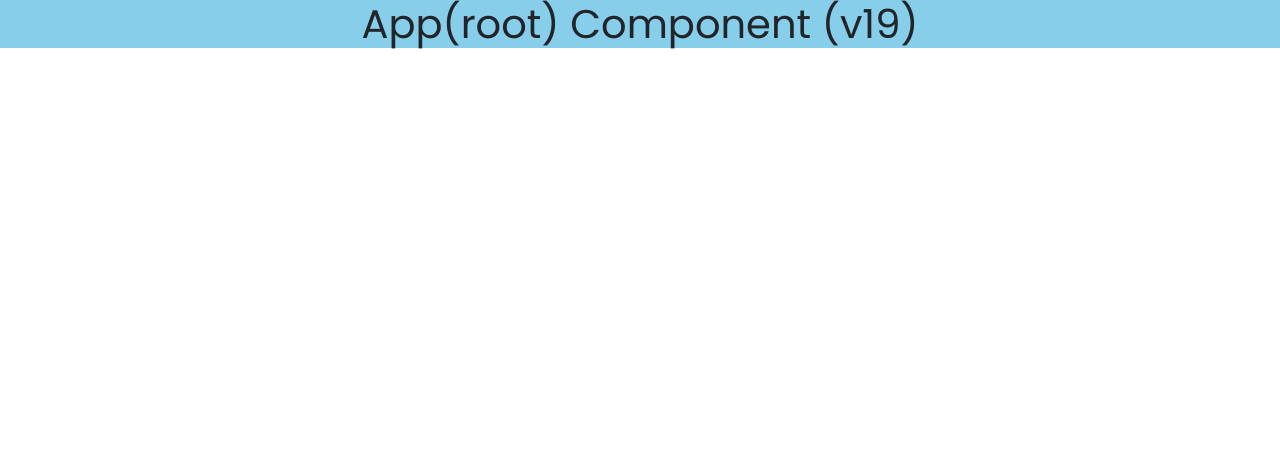
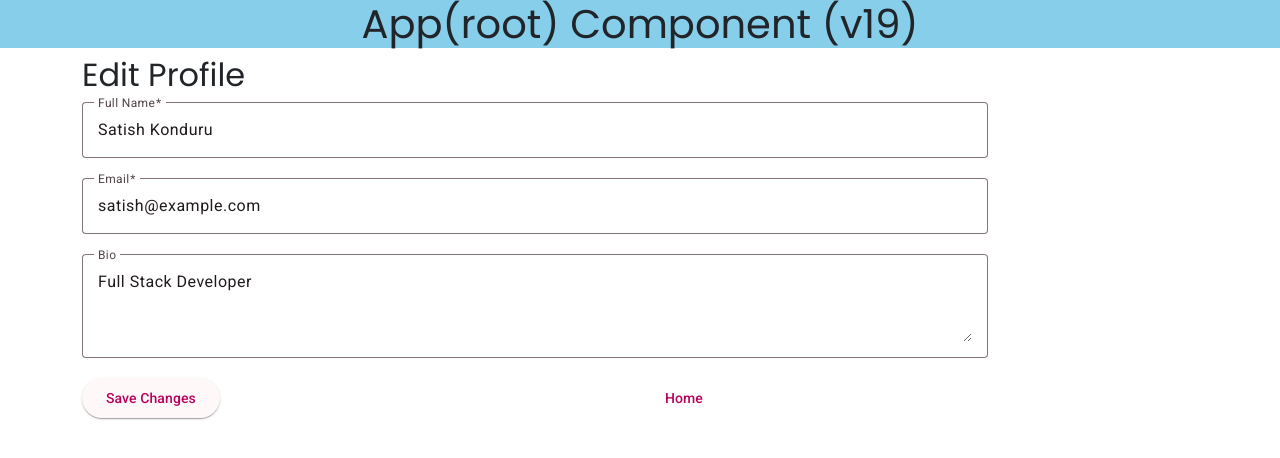
Before and after one commit to SatishKonduru/SELF-19, an Angular app: page /#/edit-profile in a window 1280 px wide. Before the commit this address led to /#/. Shown: the top 458 px of the page. Built offline with nearby package versions, Linux system fonts and the light colour scheme.

Commit message:
CanDeactivate

```diff
--- a/src/app/app.config.ts
+++ b/src/app/app.config.ts
@@ -7,9 +7,11 @@ import {
 } from '@angular/router';
 
 import { routes } from './app.routes';
+import { provideAnimations } from '@angular/platform-browser/animations';
 
 export const appConfig: ApplicationConfig = {
   providers: [
+    provideAnimations(),
     provideZoneChangeDetection({ eventCoalescing: true }),
     provideRouter(
       routes,
--- a/src/app/app.routes.ts
+++ b/src/app/app.routes.ts
@@ -8,6 +8,9 @@ import { LoginComponent } from './components/login/login.component';
 import { DashboardComponent } from './components/dashboard/dashboard.component';
 import { authGuard } from './guards/auth.guard';
 import { HomeComponent } from './components/home/home.component';
+import { EditProfileComponent } from './components/edit-profile/edit-profile.component';
+import { editProfileGuard } from './guards/edit-profile.guard';
+import { canDeactivateGuard } from './guards/can-deactivate.guard';
 
 export const routes: Routes = [
   {
@@ -52,4 +55,10 @@ export const routes: Routes = [
     component: DashboardComponent,
     canActivate: [authGuard],
   },
+  {
+    path: 'edit-profile',
+    component: EditProfileComponent,
+    // canDeactivate: [editProfileGuard],
+    canDeactivate: [canDeactivateGuard],
+  },
 ];
--- /dev/null
+++ b/src/app/components/confirm-dialog/confirm-dialog.component.html
@@ -0,0 +1,10 @@
+<div class="container">
+  <h2 mat-dialog-title>{{ data.title }}</h2>
+  <mat-dialog-content>
+    <p>{{ data.message }}</p>
+  </mat-dialog-content>
+  <mat-dialog-actions align="end">
+    <button mat-stroked-button color="warn" (click)="onConfirm()">Yes</button>
+    <button mat-button color="primary" (click)="onCancel()">No</button>
+  </mat-dialog-actions>
+</div>
--- /dev/null
+++ b/src/app/components/confirm-dialog/confirm-dialog.component.ts
@@ -0,0 +1,27 @@
+import { Component, inject } from '@angular/core';
+import { MAT_DIALOG_DATA, MatDialogRef } from '@angular/material/dialog';
+import { MatDialogModule } from '@angular/material/dialog';
+import { MatButtonModule } from '@angular/material/button';
+@Component({
+  selector: 'app-confirm-dialog',
+  imports: [MatDialogModule, MatButtonModule],
+  templateUrl: './confirm-dialog.component.html',
+  styleUrl: './confirm-dialog.component.css',
+})
+export class ConfirmDialogComponent {
+  // constructor(
+  //   private dialogRef: MatDialogRef<ConfirmDialogComponent>,
+  //   @Inject(MAT_DIALOG_DATA) public data: { title: string; message: string }
+  // ) {}
+
+  private dialogRef = inject(MatDialogRef<ConfirmDialogComponent>);
+  data = inject<{ title: string; message: string }>(MAT_DIALOG_DATA);
+
+  onConfirm() {
+    this.dialogRef.close(true);
+  }
+
+  onCancel() {
+    this.dialogRef.close(false);
+  }
+}
--- /dev/null
+++ b/src/app/components/edit-profile/edit-profile.component.html
@@ -0,0 +1,58 @@
+<div class="container">
+  <h2>Edit Profile</h2>
+
+  <form #profileForm="ngForm">
+    <div class="form-group row col-10">
+      <mat-form-field appearance="outline">
+        <mat-label>Full Name</mat-label>
+        <input
+          matInput
+          type="text"
+          name="name"
+          [(ngModel)]="user.name"
+          (ngModelChange)="onInputChange()"
+          required
+        />
+      </mat-form-field>
+    </div>
+
+    <div class="form-group row col-10">
+      <mat-form-field appearance="outline">
+        <mat-label>Email</mat-label>
+        <input
+          matInput
+          type="email"
+          name="email"
+          [(ngModel)]="user.email"
+          (ngModelChange)="onInputChange()"
+          required
+        />
+      </mat-form-field>
+    </div>
+
+    <div class="form-group row col-10">
+      <mat-form-field appearance="outline">
+        <mat-label>Bio</mat-label>
+        <textarea
+          matInput
+          name="bio"
+          [(ngModel)]="user.bio"
+          (ngModelChange)="onInputChange()"
+          rows="3"
+        ></textarea>
+      </mat-form-field>
+    </div>
+    <div class="row">
+      <div class="col-6">
+        <button mat-raised-button (click)="saveChanges()">Save Changes</button>
+      </div>
+      <div class="col-6">
+        <button mat-button [routerLink]="['/home']">Home</button>
+      </div>
+    </div>
+  </form>
+
+  @if(!isSaved){
+  <h2>⚠️ You have unsaved changes!</h2>
+  }
+</div>
--- /dev/null
+++ b/src/app/components/edit-profile/edit-profile.component.ts
@@ -0,0 +1,76 @@
+import { Component, inject } from '@angular/core';
+import { RouterLink } from '@angular/router';
+import { MatFormFieldModule } from '@angular/material/form-field';
+import { FormsModule } from '@angular/forms';
+import { MatInputModule } from '@angular/material/input';
+import { MatButtonModule } from '@angular/material/button';
+import { CommonModule } from '@angular/common';
+import { ConfirmDialogComponent } from '../confirm-dialog/confirm-dialog.component';
+import { map, Observable } from 'rxjs';
+import { MatDialog } from '@angular/material/dialog';
+@Component({
+  selector: 'app-edit-profile',
+  imports: [
+    RouterLink,
+    MatFormFieldModule,
+    FormsModule,
+    MatInputModule,
+    MatButtonModule,
+    CommonModule,
+  ],
+  templateUrl: './edit-profile.component.html',
+  styleUrl: './edit-profile.component.css',
+})
+export class EditProfileComponent {
+  // isSaved = true;
+  // user = {
+  //   name: 'Satish Konduru',
+  //   email: 'satish@example.com',
+  //   bio: 'Full Stack Developer',
+  // };
+  // onInputChange() {
+  //   this.isSaved = false;
+  // }
+  // saveChanges() {
+  //   this.isSaved = true;
+  //   alert('Profile saved successfully!');
+  // }
+  // // The guard will check this property to know whether changes are unsaved
+  // hasUnsavedChanges(): boolean {
+  //   return !this.isSaved;
+  // }
+  user = {
+    name: 'Satish Konduru',
+    email: 'satish@example.com',
+    bio: 'Full Stack Developer',
+  };
+
+  isSaved = true;
+
+  private dialog = inject(MatDialog);
+
+  onInputChange() {
+    this.isSaved = false;
+  }
+
+  saveChanges() {
+    this.isSaved = true;
+    alert('Profile saved successfully!');
+  }
+
+  canDeactivate(): boolean | Observable<boolean> {
+    if (this.isSaved) {
+      return true;
+    }
+
+    const dialogRef = this.dialog.open(ConfirmDialogComponent, {
+      width: '350px',
+      data: {
+        title: 'Unsaved Changes',
+        message: 'You have unsaved changes. Do you really want to leave?',
+      },
+    });
+
+    return dialogRef.afterClosed().pipe(map((result) => !!result));
+  }
+}
--- a/src/app/components/home/home.component.html
+++ b/src/app/components/home/home.component.html
@@ -9,3 +9,7 @@
   </div>
   <h2>Home Component</h2>
 </div>
+<hr />
+<div class="container">
+  <button mat-stroked-button [routerLink]="['/edit-profile']">Edit Profile</button>
+</div>
--- /dev/null
+++ b/src/app/guards/can-deactivate.guard.ts
@@ -0,0 +1,11 @@
+import { CanDeactivateFn } from '@angular/router';
+import { CanComponentDeactivate } from '../interfaces/can-component-deactivate';
+
+export const canDeactivateGuard: CanDeactivateFn<CanComponentDeactivate> = (
+  component,
+  currentRoute,
+  currentState,
+  nextState
+) => {
+  return component.canDeactivate ? component.canDeactivate() : true;
+};
--- /dev/null
+++ b/src/app/interfaces/can-component-deactivate.ts
@@ -0,0 +1,5 @@
+import { Observable } from 'rxjs';
+
+export interface CanComponentDeactivate {
+  canDeactivate: () => boolean | Promise<boolean> | Observable<boolean>;
+}
```
Also changed, not shown: src/app/guards/edit-profile.guard.ts (added, +34 -0 lines), src/app/components/confirm-dialog/confirm-dialog.component.css (added), src/app/components/edit-profile/edit-profile.component.css (added).
